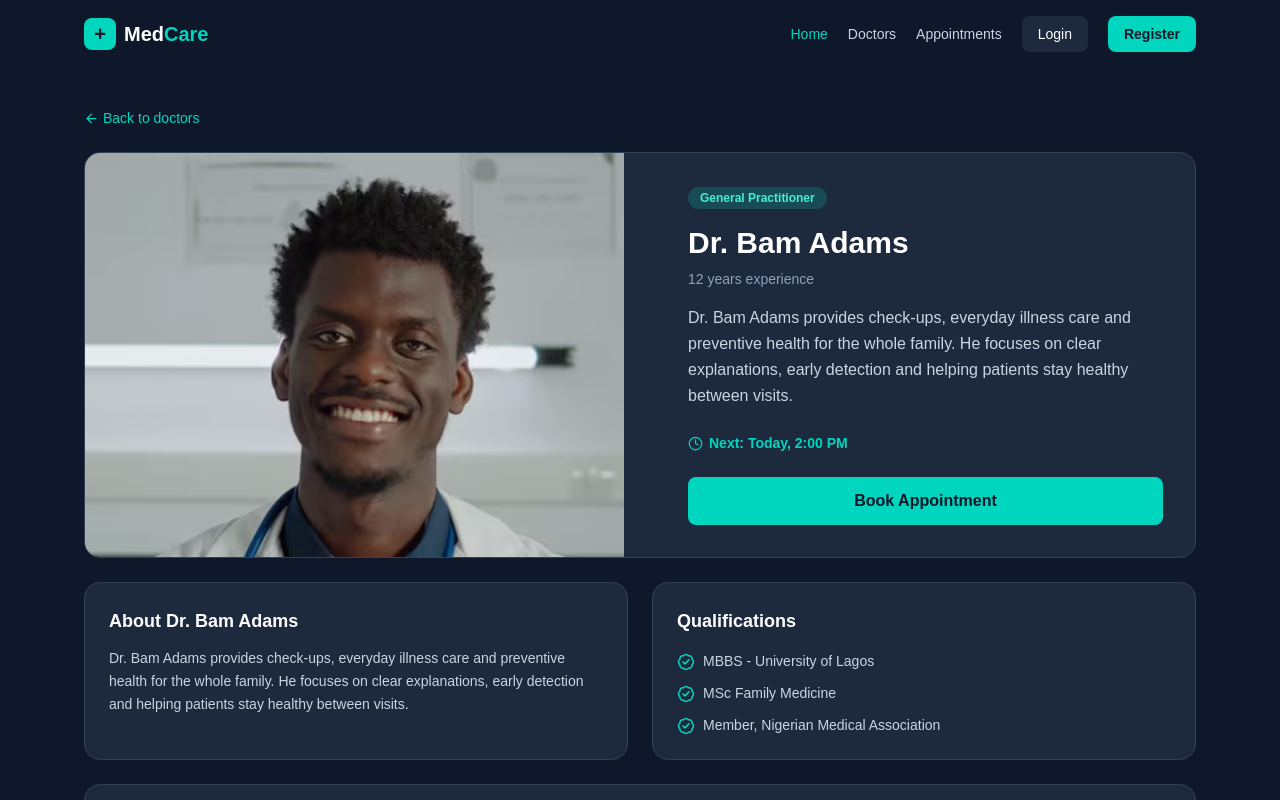
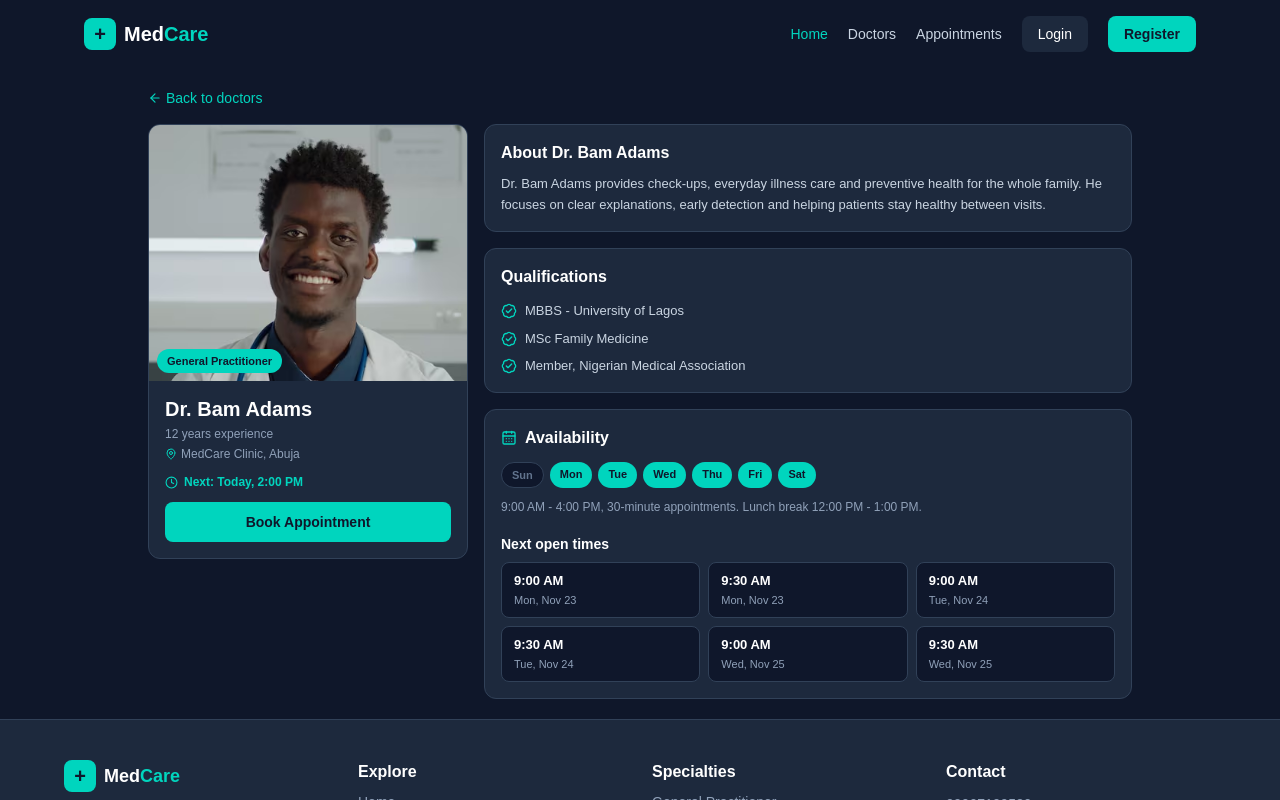
Before and after one commit to alawode-hub/medcare-app, a Next.js app: page /doctors/1 in a window 1280 px wide. Shown: the top 800 px of the page. Built offline with nearby package versions, Linux system fonts and the light colour scheme; no server answers; the database is empty.

Commit message:
fix data doctors

```diff
--- a/app/data/doctors.ts
+++ b/app/data/doctors.ts
@@ -7,7 +7,15 @@ export const doctors = [
     about: "Dr. Bam Adams provides check-ups, everyday illness care and preventive health for the whole family. He focuses on clear explanations, early detection and helping patients stay healthy between visits.",
     qualifications: ["MBBS - University of Lagos", "MSc Family Medicine", "Member, Nigerian Medical Association"],
     availability: ["Mon", "Tue", "Wed", "Thu", "Fri", "Sat"],
-    nextSlots: ["Today, 2:00 PM", "Today, 2:30 PM", "Today, 3:00 PM"],
+    workingHours: "9:00 AM - 4:00 PM, 30-minute appointments. Lunch break 12:00 PM - 1:00 PM.",
+    nextSlots: [
+      { time: "9:00 AM", date: "Mon, Nov 23" },
+      { time: "9:30 AM", date: "Mon, Nov 23" },
+      { time: "9:00 AM", date: "Tue, Nov 24" },
+      { time: "9:30 AM", date: "Tue, Nov 24" },
+      { time: "9:00 AM", date: "Wed, Nov 25" },
+      { time: "9:30 AM", date: "Wed, Nov 25" },
+    ],
     next: "Today, 2:00 PM",
     image: "/doctor3.avif",
   },
@@ -19,7 +27,15 @@ export const doctors = [
     about: "Dr. Fatima Ajibade provides routine women's health, pregnancy care and family planning advice. She is known for a calm, respectful approach and for explaining every step clearly.",
     qualifications: ["MBBS - Kwara State University", "FWACS Obstetrics & Gynaecology", "Certificate in Maternal Health"],
     availability: ["Mon", "Tue", "Wed", "Fri", "Sat"],
-    nextSlots: ["Today, 2:00 PM", "Today, 2:30 PM", "Today, 3:30 PM"],
+    workingHours: "9:00 AM - 4:00 PM, 30-minute appointments. Lunch break 12:00 PM - 1:00 PM.",
+    nextSlots: [
+      { time: "9:00 AM", date: "Mon, Nov 23" },
+      { time: "9:30 AM", date: "Mon, Nov 23" },
+      { time: "9:00 AM", date: "Tue, Nov 24" },
+      { time: "9:30 AM", date: "Tue, Nov 24" },
+      { time: "9:00 AM", date: "Wed, Nov 25" },
+      { time: "9:30 AM", date: "Wed, Nov 25" },
+    ],
     next: "Today, 2:00 PM",
     image: "/doctor2.jpg",
   },
@@ -31,7 +47,15 @@ export const doctors = [
     about: "Dr. Shola Adeniji provides cleanings, fillings, braces and gentle care for nervous patients. He makes dental visits comfortable and explains treatment options in simple language.",
     qualifications: ["BDS - Kwara State University", "MSc Orthodontics", "Member, Nigerian Dental Association"],
     availability: ["Mon", "Tue", "Thu", "Fri", "Sat"],
-    nextSlots: ["Tomorrow, 9:00 AM", "Tomorrow, 9:30 AM", "Tomorrow, 10:00 AM"],
+    workingHours: "9:00 AM - 4:00 PM, 30-minute appointments. Lunch break 12:00 PM - 1:00 PM.",
+    nextSlots: [
+      { time: "9:00 AM", date: "Mon, Nov 23" },
+      { time: "9:30 AM", date: "Mon, Nov 23" },
+      { time: "9:00 AM", date: "Tue, Nov 24" },
+      { time: "9:30 AM", date: "Tue, Nov 24" },
+      { time: "9:00 AM", date: "Wed, Nov 25" },
+      { time: "9:30 AM", date: "Wed, Nov 25" },
+    ],
     next: "Tomorrow, 9:00 AM",
     image: "/doctor1.avif",
   },
@@ -43,7 +67,15 @@ export const doctors = [
     about: "Dr. Bayo Marcus specialises in heart rhythm, blood pressure and cholesterol, with a focus on prevention. He helps patients understand their heart health and build long-term healthy habits.",
     qualifications: ["MBBS - University of Lagos", "FWACP Cardiology", "Fellow, Nigerian Cardiac Society"],
     availability: ["Mon", "Wed", "Thu", "Fri", "Sat"],
-    nextSlots: ["Tomorrow, 10:00 AM", "Tomorrow, 10:30 AM", "Tomorrow, 11:00 AM"],
+    workingHours: "9:00 AM - 4:00 PM, 30-minute appointments. Lunch break 12:00 PM - 1:00 PM.",
+    nextSlots: [
+      { time: "9:00 AM", date: "Mon, Nov 23" },
+      { time: "9:30 AM", date: "Mon, Nov 23" },
+      { time: "9:00 AM", date: "Tue, Nov 24" },
+      { time: "9:30 AM", date: "Tue, Nov 24" },
+      { time: "9:00 AM", date: "Wed, Nov 25" },
+      { time: "9:30 AM", date: "Wed, Nov 25" },
+    ],
     next: "Tomorrow, 10:00 AM",
     image: "/doctor4.jpg",
   },
@@ -55,7 +87,15 @@ export const doctors = [
     about: "Dr. Felix Ade provides newborn checks, vaccinations and care for children through their teens. Parents trust him for patient, friendly care and practical advice at every stage.",
     qualifications: ["MBBS - Obafemi Awolowo University", "FWACP Paediatrics", "Certificate in Child Nutrition"],
     availability: ["Mon", "Tue", "Wed", "Thu", "Fri", "Sat"],
-    nextSlots: ["Tomorrow, 9:00 AM", "Tomorrow, 9:30 AM", "Tomorrow, 10:00 AM"],
+    workingHours: "9:00 AM - 4:00 PM, 30-minute appointments. Lunch break 12:00 PM - 1:00 PM.",
+    nextSlots: [
+      { time: "9:00 AM", date: "Mon, Nov 23" },
+      { time: "9:30 AM", date: "Mon, Nov 23" },
+      { time: "9:00 AM", date: "Tue, Nov 24" },
+      { time: "9:30 AM", date: "Tue, Nov 24" },
+      { time: "9:00 AM", date: "Wed, Nov 25" },
+      { time: "9:30 AM", date: "Wed, Nov 25" },
+    ],
     next: "Tomorrow, 9:00 AM",
     image: "/doctor5.jpg",
   },
@@ -67,7 +107,15 @@ export const doctors = [
     about: "Dr. Jerry Dotun treats skin, hair and nails, including acne, eczema and mole checks. He focuses on gentle treatments and clear skincare plans patients can follow at home.",
     qualifications: ["MBBS - Kwara State University", "MSc Dermatology", "Member, Nigerian Association of Dermatologists"],
     availability: ["Mon", "Tue", "Wed", "Thu", "Fri"],
-    nextSlots: ["Today, 4:00 PM", "Today, 4:30 PM", "Today, 5:00 PM"],
+    workingHours: "9:00 AM - 4:00 PM, 30-minute appointments. Lunch break 12:00 PM - 1:00 PM.",
+    nextSlots: [
+      { time: "9:00 AM", date: "Mon, Nov 23" },
+      { time: "9:30 AM", date: "Mon, Nov 23" },
+      { time: "9:00 AM", date: "Tue, Nov 24" },
+      { time: "9:30 AM", date: "Tue, Nov 24" },
+      { time: "9:00 AM", date: "Wed, Nov 25" },
+      { time: "9:30 AM", date: "Wed, Nov 25" },
+    ],
     next: "Today, 4:00 PM",
     image: "/doctor6.jpg",
   },
--- a/app/doctors/[id]/page.tsx
+++ b/app/doctors/[id]/page.tsx
@@ -1,19 +1,61 @@
 import Link from "next/link";
 import Image from "next/image";
 import { notFound } from "next/navigation";
-import { BadgeCheck, CalendarDays, Clock, ArrowLeft, ArrowRight } from "lucide-react";
+import { BadgeCheck, CalendarDays, Clock, ArrowLeft, MapPin } from "lucide-react";
 import { connectDB } from "@/lib/mongodb";
 import User from "@/models/User";
 import { doctors as fallbackDoctors } from "../../data/doctors";
 
 const ALL_DAYS = ["Sun", "Mon", "Tue", "Wed", "Thu", "Fri", "Sat"];
 
+const DEFAULTS_BY_SPECIALTY: Record<string, { about: string; qualifications: string[]; availability: string[] }> = {
+  "General Practitioner": {
+    about: "Provides check-ups, everyday illness care and preventive health for the whole family. Focuses on clear explanations, early detection and helping patients stay healthy between visits.",
+    qualifications: ["MBBS - University of Lagos", "MSc Family Medicine", "Member, Nigerian Medical Association"],
+    availability: ["Mon", "Tue", "Wed", "Thu", "Fri", "Sat"],
+  },
+  Gynecologist: {
+    about: "Provides routine women's health, pregnancy care and family planning advice. Known for a calm, respectful approach and for explaining every step clearly.",
+    qualifications: ["MBBS - Kwara State University", "FWACS Obstetrics & Gynaecology", "Certificate in Maternal Health"],
+    availability: ["Mon", "Tue", "Wed", "Fri", "Sat"],
+  },
+  Dentist: {
+    about: "Provides cleanings, fillings, braces and gentle care for nervous patients. Makes dental visits comfortable and explains treatment options in simple language.",
+    qualifications: ["BDS - Kwara State University", "MSc Orthodontics", "Member, Nigerian Dental Association"],
+    availability: ["Mon", "Tue", "Thu", "Fri", "Sat"],
+  },
+  Cardiologist: {
+    about: "Specialises in heart rhythm, blood pressure and cholesterol, with a focus on prevention. Helps patients understand their heart health and build long-term healthy habits.",
+    qualifications: ["MBBS - University of Lagos", "FWACP Cardiology", "Fellow, Nigerian Cardiac Society"],
+    availability: ["Mon", "Wed", "Thu", "Fri", "Sat"],
+  },
+  Pediatrician: {
+    about: "Provides newborn checks, vaccinations and care for children through their teens. Parents trust him for patient, friendly care and practical advice at every stage.",
+    qualifications: ["MBBS - Obafemi Awolowo University", "FWACP Paediatrics", "Certificate in Child Nutrition"],
+    availability: ["Mon", "Tue", "Wed", "Thu", "Fri", "Sat"],
+  },
+  Dermatologist: {
+    about: "Treats skin, hair and nails, including acne, eczema and mole checks. Focuses on gentle treatments and clear skincare plans patients can follow at home.",
+    qualifications: ["MBBS - Kwara State University", "MSc Dermatology", "Member, Nigerian Association of Dermatologists"],
+    availability: ["Mon", "Tue", "Wed", "Thu", "Fri"],
+  },
+};
+
+const DEFAULT_WORKING_HOURS = "9:00 AM - 4:00 PM, 30-minute appointments. Lunch break 12:00 PM - 1:00 PM.";
+const DEFAULT_SLOTS = [
+  { time: "9:00 AM", date: "Mon, Nov 23" },
+  { time: "9:30 AM", date: "Mon, Nov 23" },
+  { time: "9:00 AM", date: "Tue, Nov 24" },
+  { time: "9:30 AM", date: "Tue, Nov 24" },
+  { time: "9:00 AM", date: "Wed, Nov 25" },
+  { time: "9:30 AM", date: "Wed, Nov 25" },
+];
+
 export default async function DoctorDetailPage({ params }: { params: Promise<{ id: string }> }) {
   const { id } = await params;
   await connectDB();
 
   let doctor: any = null;
-
   try {
     doctor = await User.findById(id).lean();
   } catch {}
@@ -22,17 +64,21 @@ export default async function DoctorDetailPage({ params }: { params: Promise<{ i
   }
 
   if (doctor) {
+    const specialty = doctor.specialty || "General Practitioner";
+    const defaults = DEFAULTS_BY_SPECIALTY[specialty] || DEFAULTS_BY_SPECIALTY["General Practitioner"];
+    const aboutText = doctor.about || doctor.bio;
     doctor = {
       id: doctor._id.toString(),
       name: doctor.name,
-      specialty: doctor.specialty || "General Practitioner",
+      specialty,
       image: doctor.image || "",
       experience: doctor.experience || "",
       bio: doctor.bio || "",
-      about: doctor.bio || "",
-      qualifications: doctor.qualifications || [],
-      availability: doctor.availability || ["Mon", "Tue", "Wed", "Thu", "Fri", "Sat"],
-      nextSlots: doctor.nextSlots || [],
+      about: aboutText && aboutText.length > 80 ? aboutText : defaults.about,
+      qualifications: doctor.qualifications?.length > 0 ? doctor.qualifications : defaults.qualifications,
+      availability: doctor.availability?.length > 0 ? doctor.availability : defaults.availability,
+      workingHours: doctor.workingHours || DEFAULT_WORKING_HOURS,
+      nextSlots: doctor.nextSlots?.length > 0 ? doctor.nextSlots : DEFAULT_SLOTS,
       email: doctor.email,
       next: "Available Today",
     };
@@ -45,68 +91,100 @@ export default async function DoctorDetailPage({ params }: { params: Promise<{ i
 
   const initial = doctor.name?.replace(/^Dr\.\s*/i, "")?.charAt(0) || "D";
   const hasImage = doctor.image && doctor.image !== "";
-  const qualifications = doctor.qualifications?.length > 0 ? doctor.qualifications : ["MBBS - Registered Medical Doctor", "Licensed and verified by MedCare"];
-  const availability: string[] = doctor.availability?.length > 0 ? doctor.availability : ["Mon", "Tue", "Wed", "Thu", "Fri", "Sat"];
-  const nextSlots: string[] = doctor.nextSlots?.length > 0 ? doctor.nextSlots : [doctor.next || "Available Today"];
+  const qualifications = doctor.qualifications;
+  const availability: string[] = doctor.availability;
+  const workingHours = doctor.workingHours || DEFAULT_WORKING_HOURS;
+  const nextSlots = (doctor.nextSlots || DEFAULT_SLOTS).map((s: any) =>
+    typeof s === "string" ? { time: s, date: "" } : s
+  );
 
   return (
-    <div className="max-w-6xl mx-auto px-5 py-10 w-full">
-      <Link href="/doctors" className="text-teal-400 text-sm flex items-center gap-1"><ArrowLeft size={15} /> Back to doctors</Link>
+    <div className="max-w-5xl mx-auto px-4 sm:px-5 py-5 w-full">
+      <Link href="/doctors" className="text-teal-400 text-xs sm:text-sm flex items-center gap-1">
+        <ArrowLeft size={14} /> Back to doctors
+      </Link>
 
-      {/* TOP CARD - Same as before */}
-      <div className="grid md:grid-cols-2 gap-8 mt-6 bg-slate-800 rounded-2xl overflow-hidden border border-slate-700">
-        <div className="relative h-80 md:h-full min-h-80 w-full bg-slate-700">
+      <div className="grid lg:grid-cols-[320px_1fr] gap-4 mt-4 items-start">
+        <div className="bg-slate-800 rounded-xl overflow-hidden border border-slate-700 lg:sticky lg:top-4">
+          <div className="relative h-56 sm:h-64 w-full bg-slate-700">
             {hasImage ? (
               <Image src={doctor.image} alt={doctor.name} fill className="object-cover object-top" />
             ) : (
               <div className="w-full h-full bg-linear-to-br from-teal-400 to-slate-700 flex items-center justify-center">
-              <div className="w-28 h-28 rounded-full bg-white flex items-center justify-center text-slate-900 font-bold text-5xl">{initial}</div>
+                <div className="w-20 h-20 rounded-full bg-white flex items-center justify-center text-slate-900 font-bold text-4xl">{initial}</div>
               </div>
             )}
+            <span className="absolute bottom-2 left-2 bg-teal-400 text-slate-900 text-[11px] font-bold px-2.5 py-1 rounded-full">{doctor.specialty}</span>
           </div>
-        <div className="p-6 md:p-8">
-          <span className="bg-teal-400/20 text-teal-300 text-xs font-bold px-3 py-1 rounded-full">{doctor.specialty}</span>
-          <h1 className="text-3xl font-bold text-white mt-4">{doctor.name}</h1>
-          <p className="text-slate-400 text-sm mt-2">{doctor.experience} years experience</p>
-          <p className="text-slate-300 mt-4 leading-relaxed">{doctor.about || doctor.bio}</p>
-          <p className="text-teal-400 text-sm font-bold mt-6 flex items-center gap-1.5"><Clock size={15} /> Next: {doctor.next || "Available Today"}</p>
-          <Link href={`/book?doctor=${doctor.id}`} className="block text-center mt-6 bg-teal-400 text-slate-900 font-bold px-6 py-3 rounded-lg">Book Appointment</Link>
+          <div className="p-4">
+            <h1 className="text-xl font-bold text-white leading-tight">{doctor.name}</h1>
+            <p className="text-slate-400 text-xs mt-1">{doctor.experience} years experience</p>
+            <p className="text-slate-400 text-xs mt-1 flex items-center gap-1">
+              <MapPin size={12} className="text-teal-400" /> MedCare Clinic, Abuja
+            </p>
+            <p className="text-teal-400 text-xs font-bold mt-3 flex items-center gap-1.5">
+              <Clock size={13} /> Next: {doctor.next || "Available Today"}
+            </p>
+            <Link href={`/book?doctor=${doctor.id}`} className="block text-center mt-3 bg-teal-400 text-slate-900 font-bold text-sm px-4 py-2.5 rounded-lg">
+              Book Appointment
+            </Link>
           </div>
         </div>
 
-      {/* BOTTOM - NEW: About + Qualifications + Availability + Next Times */}
-      <div className="grid md:grid-cols-2 gap-6 mt-6">
-        <div className="bg-slate-800 rounded-2xl p-6 border border-slate-700">
-          <h2 className="text-lg font-bold text-white">About {doctor.name}</h2>
-          <p className="text-slate-300 text-sm leading-relaxed mt-3">{doctor.about || doctor.bio || "This doctor provides professional, patient-focused care."}</p>
+        <div className="space-y-4">
+          <div className="bg-slate-800 rounded-xl p-4 border border-slate-700">
+            <h2 className="text-base font-bold text-white">About {doctor.name}</h2>
+            <p className="text-slate-300 text-[13px] leading-relaxed mt-2">{doctor.about}</p>
           </div>
 
-        <div className="bg-slate-800 rounded-2xl p-6 border border-slate-700">
-          <h2 className="text-lg font-bold text-white">Qualifications</h2>
-          <div className="space-y-3 mt-4">
+          <div className="bg-slate-800 rounded-xl p-4 border border-slate-700">
+            <h2 className="text-base font-bold text-white">Qualifications</h2>
+            <div className="space-y-2 mt-3">
               {qualifications.map((q: string) => (
-              <p key={q} className="flex items-start gap-2 text-slate-300 text-sm"><BadgeCheck size={18} className="text-teal-400 shrink-0 mt-0.5" /> {q}</p>
+                <p key={q} className="flex items-start gap-2 text-slate-300 text-[13px]">
+                  <BadgeCheck size={16} className="text-teal-400 shrink-0 mt-0.5" /> {q}
+                </p>
               ))}
             </div>
           </div>
-      </div>
 
-      <div className="bg-slate-800 rounded-2xl p-6 border border-slate-700 mt-6">
-        <h2 className="text-lg font-bold text-white flex items-center gap-2"><CalendarDays size={18} className="text-teal-400" /> Availability</h2>
-        <div className="flex flex-wrap gap-2 mt-4">
+          <div className="bg-slate-800 rounded-xl p-4 border border-slate-700">
+            <h2 className="text-base font-bold text-white flex items-center gap-2">
+              <CalendarDays size={16} className="text-teal-400" /> Availability
+            </h2>
+            <div className="flex flex-wrap gap-1.5 mt-3">
               {ALL_DAYS.map((day) => {
                 const active = availability.includes(day);
                 return (
-              <span key={day} className={active ? "bg-teal-400 text-slate-900 text-xs font-bold px-3 py-1.5 rounded-full" : "bg-slate-900 text-slate-500 text-xs font-bold px-3 py-1.5 rounded-full border border-slate-700"}>{day}</span>
+                  <span
+                    key={day}
+                    className={
+                      active
+                        ? "bg-teal-400 text-slate-900 text-[11px] font-bold px-2.5 py-1 rounded-full"
+                        : "bg-slate-900 text-slate-500 text-[11px] font-bold px-2.5 py-1 rounded-full border border-slate-700"
+                    }
+                  >
+                    {day}
+                  </span>
                 );
               })}
             </div>
+            <p className="text-slate-400 text-xs mt-2.5 leading-relaxed">{workingHours}</p>
 
-        <h3 className="text-white font-bold mt-6">Next open times</h3>
-        <div className="flex flex-wrap gap-2 mt-3">
-          {nextSlots.map((slot: string) => (
-            <Link key={slot} href={`/book?doctor=${doctor.id}`} className="bg-slate-900 border border-slate-700 hover:border-teal-400 text-slate-200 text-sm font-bold px-4 py-2 rounded-lg flex items-center gap-1">{slot} <ArrowRight size={14} className="text-teal-400" /></Link>
+            <h3 className="text-white text-sm font-bold mt-4">Next open times</h3>
+            <div className="grid grid-cols-2 sm:grid-cols-3 gap-2 mt-2">
+              {nextSlots.map((slot: any, i: number) => (
+                <Link
+                  key={i}
+                  href={`/book?doctor=${doctor.id}`}
+                  className="bg-slate-900 border border-slate-700 hover:border-teal-400 rounded-lg px-3 py-2 block"
+                >
+                  <span className="block text-white text-[13px] font-bold">{slot.time}</span>
+                  {slot.date && <span className="block text-slate-400 text-[11px] mt-0.5">{slot.date}</span>}
+                </Link>
               ))}
+            </div>
+          </div>
         </div>
       </div>
     </div>
```
Lines whose indentation alone changed are shown as unchanged.
